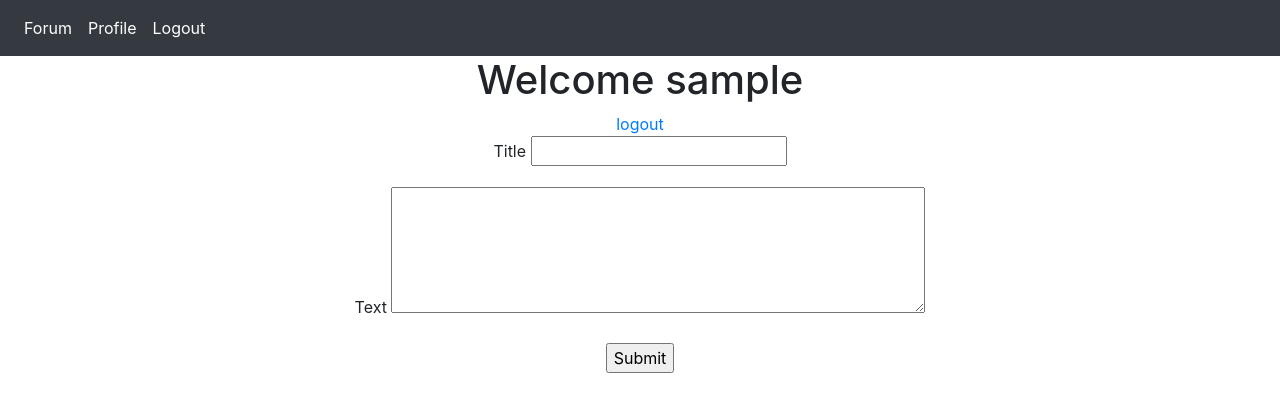
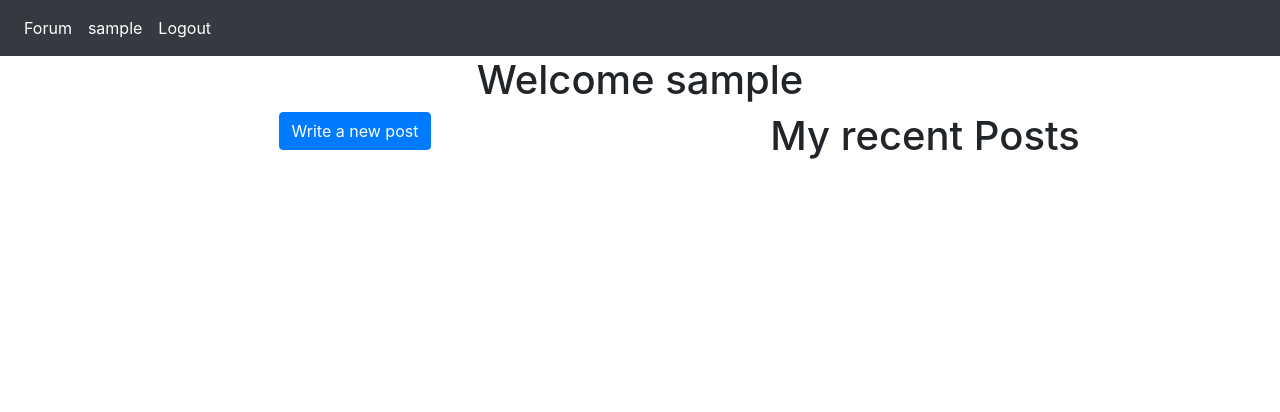
Before and after one commit to DamirTB/TopicShare, a Flask app: page /profile in a window 1280 px wide. Shown: the top 412 px of the page. Run offline with Flask 3, Linux system fonts and the light colour scheme; the visitor is signed in with stand-in values (Sample User, id 1); data that the repository does not hold is empty; some libraries are stand-ins or nearby versions.

Commit message:
Added admin interface to the web-application

```diff
--- a/app.py
+++ b/app.py
@@ -3,6 +3,8 @@ from flask_wtf import FlaskForm
 from wtforms import StringField, PasswordField, SubmitField, TextAreaField
 from wtforms.validators import DataRequired, InputRequired, Length
 from flask_sqlalchemy import SQLAlchemy
+from flask_admin import Admin, BaseView, expose, AdminIndexView
+from flask_admin.contrib.sqla import ModelView
 from flask_login import UserMixin, LoginManager, login_user, login_required, logout_user, current_user
 from werkzeug.security import generate_password_hash, check_password_hash
 from datetime import datetime
@@ -17,19 +19,20 @@ db = SQLAlchemy(app)
 login_manager = LoginManager()
 login_manager.init_app(app)
 login_manager.login_view = "login"
+
 class LoginForm(FlaskForm):
     username = StringField("", validators=[DataRequired()], render_kw={'placeholder': 'username'})
     password = PasswordField("", validators=[DataRequired()], render_kw={'placeholder' : 'password'})
     submit = SubmitField("Enter", render_kw={'class' : 'btn btn-primary'})
 
 class NoteForm(FlaskForm):
-    text = StringField("Text", validators=[DataRequired()])
+    text = TextAreaField("Text", validators=[DataRequired()], render_kw={"rows": 4, "cols": 30, 'class' : 'form-control'})
     submit = SubmitField("Submit", render_kw={'class' : 'btn btn-primary'})
 
 class PostForm(FlaskForm):
-    title = StringField("Title", validators=[DataRequired()])
-    text = TextAreaField("Text", validators=[DataRequired()], render_kw={"rows": 5, "cols": 50})
-    submit = SubmitField("Submit")
+    title = StringField("Title", validators=[DataRequired()], render_kw={'class' : 'form-control'})
+    text = TextAreaField("Text", validators=[DataRequired()], render_kw={"rows": 10, "cols": 30, 'class' : 'form-control'})
+    submit = SubmitField("Submit", render_kw={'class' : 'btn btn-primary'})
 
 class Note(db.Model):
     id = db.Column(db.Integer, primary_key=True)
@@ -44,6 +47,9 @@ class Comment(db.Model):
     post_id = db.Column(db.Integer, db.ForeignKey('post.id'))
     text = db.Column(db.String(1000), nullable=False)
     timestamp = db.Column(db.DateTime, default=datetime.utcnow)
+    def showtime(self):
+        formatted_timestamp = self.timestamp.strftime("%d %B %Y")
+        return f"{formatted_timestamp}"
     def __repr__(self):
         user = User.query.get(self.user_id)
         formatted_timestamp = self.timestamp.strftime("%d %B %Y")
@@ -73,6 +79,23 @@ class User(UserMixin, db.Model):
     posts = db.relationship('Post', backref='user')
     def __repr__(self):
         return f"<{self.username}>"
+
+class Anypageview(BaseView):
+    @expose('/')
+    def anypage(self):
+        return self.render('admin/anypage/index.html')
+
+class Dashboardview(AdminIndexView):
+    @expose('/')
+    @login_required
+    def add_data_db(self):
+        return self.render('admin/dashboard_admin.html')
+
+admin = Admin(app, template_mode='bootstrap4', index_view=Dashboardview())
+admin.add_view(ModelView(User, db.session, name="Users"))
+admin.add_view(ModelView(Post, db.session, name="Posts"))
+admin.add_view(ModelView(Comment, db.session, name="Comments"))
+admin.add_view(Anypageview(name="Something else"))
 
 @login_manager.user_loader
 def load_user(user_id):
@@ -113,12 +136,13 @@ def login():
 @login_required
 def profile():
     form = PostForm()
+    list_posts = current_user.posts
     if form.validate_on_submit():
         newPost = Post(text=form.text.data, title=form.title.data, user_id=current_user.id, author=current_user.username)
         db.session.add(newPost)
         db.session.commit()
         return redirect(url_for('blog', ID_POST=newPost.id))
-    return render_template('dashboard.html', tempuser=current_user, form=form)
+    return render_template('dashboard.html', tempuser=current_user, form=form, list=list_posts)
 
 """ @app.route('/dashboard')
 @login_required
@@ -156,6 +180,7 @@ def register():
 def forum():
     user = current_user
     post_list = Post.query.all()
+    post_list.sort(key=lambda x : x.timestamp, reverse=True)
     return render_template("Forum.html", list=post_list, user=user)
 
 @app.route('/Forum/<ID_POST>', methods=["GET", "POST"])
@@ -179,3 +204,16 @@ def delete_blog(ID_POST):
         db.session.delete(current_post)
         db.session.commit()
     return redirect(url_for('forum'))
+
+@app.route('/update_blog/<ID_POST>', methods=["GET", "POST"])
+@login_required
+def update_blog(ID_POST):
+    current_post = Post.query.get(ID_POST)
+    form = PostForm()
+    if current_post and current_post.user_id == current_user.id:
+        if form.validate_on_submit():
+            current_post.text = form.text.data
+            current_post.title = form.title.data
+            db.session.commit()
+            return redirect(url_for('blog', ID_POST=ID_POST))
+    return render_template('edit_post.html', form=form)
--- a/templates/404.html
+++ b/templates/404.html
@@ -11,7 +11,9 @@
               <a href="/" class="nav-link">Home</a>
             </li>
             <li class="nav-time active">
-              <a href="/profile" class="nav-link">Profile</a>
+              {% if current_user.is_authenticated %}
+                <a href="/profile" class="nav-link"> {{current_user.username}} </a>
+              {% endif %}
             </li>
             <li class="nav-time active">
               <a href="/login" class="nav-link">Login</a>
--- a/templates/dashboard.html
+++ b/templates/dashboard.html
@@ -1,7 +1,10 @@
 <html>
   <head>
-    <title> Profile </title>
-    <link rel="stylesheet" href="{{url_for('static', filename='bootstrap/bootstrap.min.css')}}">
+    <title>Profile</title>
+    <link
+      rel="stylesheet"
+      href="{{url_for('static', filename='bootstrap/bootstrap.min.css')}}"
+    />
   </head>
   <body>
     <nav class="navbar navbar-expand-lg navbar-dark bg-dark">
@@ -11,42 +14,65 @@
             <a href="/Forum" class="nav-link">Forum</a>
           </li>
           <li class="nav-time active">
-          <a href="/profile" class="nav-link">Profile</a>
+            {% if current_user.is_authenticated %}
+            <a href="/profile" class="nav-link"> {{current_user.username}} </a>
+            {% endif %}
           </li>
           <li class="nav-time active">
+            {% if current_user.is_authenticated %}
             <a href="/logout" class="nav-link"> Logout </a>
+            {% endif %}
+          </li>
+          <li class="nav-time active">
+            {% if current_user.username == "Damir" %}
+            <a href="{{url_for('admin.add_data_db')}}" class="nav-link"> admin interface </a>
+            {% endif %}
           </li>
         </ul>
       </div>
     </nav>
     <div class="container">
       <div class="text-center">
-        <h1> Welcome {{tempuser.username}} </h1>
-        <a href="/logout"> logout </a>
-        {% with messages = get_flashed_messages() %}
-        {% if messages %}
+        <h1>Welcome {{tempuser.username}}</h1>
+        {% with messages = get_flashed_messages() %} {% if messages %}
         <script>
           alert("{{ messages[0] }}");
         </script>
-        {% endif %}
-        {% endwith %}
-        <form method="POST">
+        {% endif %} {% endwith %}
+        <div class="row">
+          <div class="col">
+            <button class="btn btn-primary" id="showbtn">Write a new post</button>
+            <form method="POST" style="display:none" id="myform">
               {{ form.hidden_tag() }}
-          <div class='form-group'>
-            {{ form.title.label }}
-            {{ form.title() }}
+              <div class="form-group">
+                {{ form.title.label }} {{ form.title() }}
               </div>
-          <div class='form-group'>
-            {{ form.text.label }}
-            {{ form.text() }}
+              <div class="form-group">
+                {{ form.text.label }} {{ form.text() }}
               </div>
               {{ form.submit() }}
             </form>
+          </div>
+          <div class="col">
+            <h1> My recent Posts </h1>
             {% for i in list %}
-        {{i}}
+              <a href="{{url_for('blog', ID_POST=i.id)}}">{{i.title}}</a>
               <br>
             {% endfor %}
           </div>
         </div>
+      </div>
+    </div>
+    <script>
+      document.getElementById("showbtn").addEventListener("click", function() {
+        var form = document.getElementById("myform");
+        showbtn.style.display = "none";
+        if (form.style.display === "none") {
+          form.style.display = "block";
+        } else {
+          form.style.display = "none";
+        }
+      });
+    </script>
   </body>
 </html>
--- a/templates/login.html
+++ b/templates/login.html
@@ -16,9 +16,6 @@
         <ul class="navbar-nav">
           <li class="nav-time active">
             <a href="/" class="nav-link">Home</a>
-          </li>
-          <li class="nav-time active">
-            <a href="/profile" class="nav-link">Profile</a>
           </li>
           <li class="nav-time active">
             <a href="/login" class="nav-link">Login</a>
```
Also changed, not shown: templates/Forum.html (+16 -11 lines), templates/admin/anypage/index.html (added, +7 -0 lines), templates/admin/dashboard_admin.html (added, +7 -0 lines), templates/index.html (+8 -2 lines), templates/topic.html (+9 -6 lines), 1 other file. Lines whose indentation alone changed are shown as unchanged.
